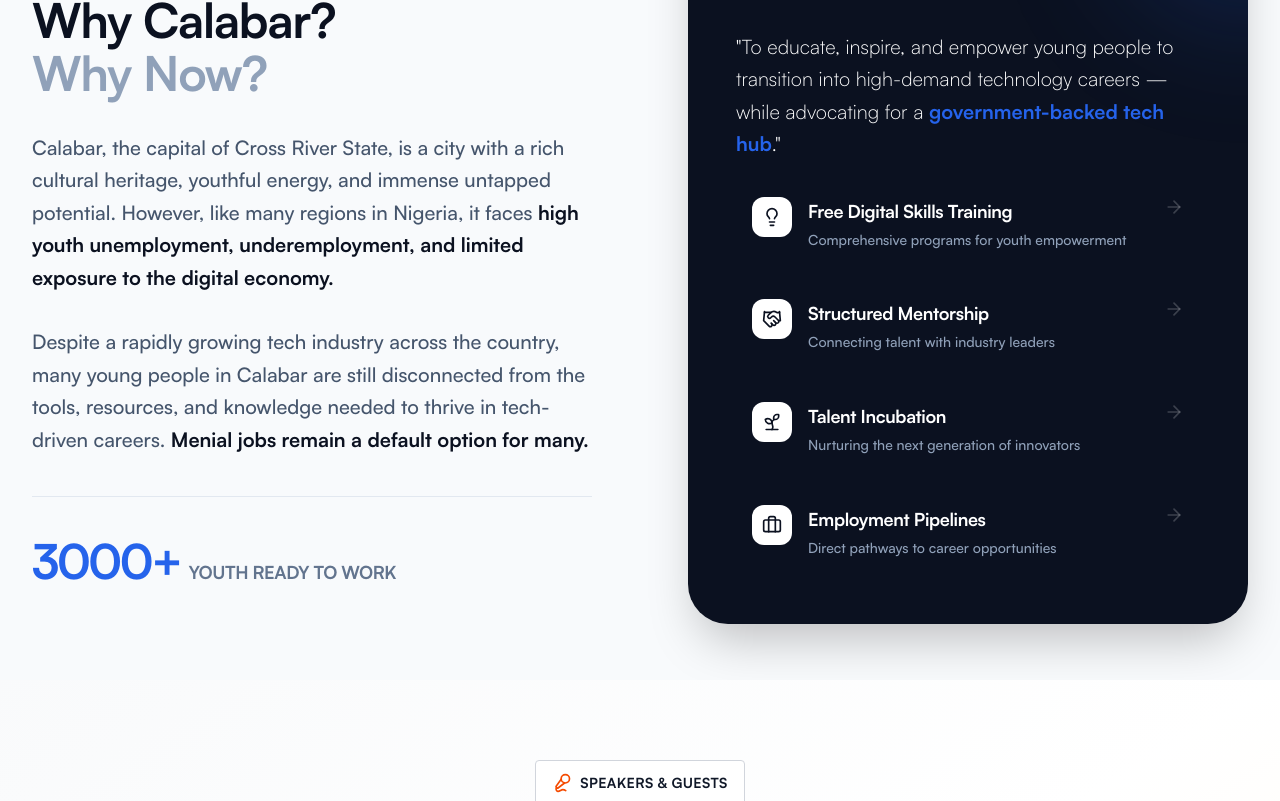
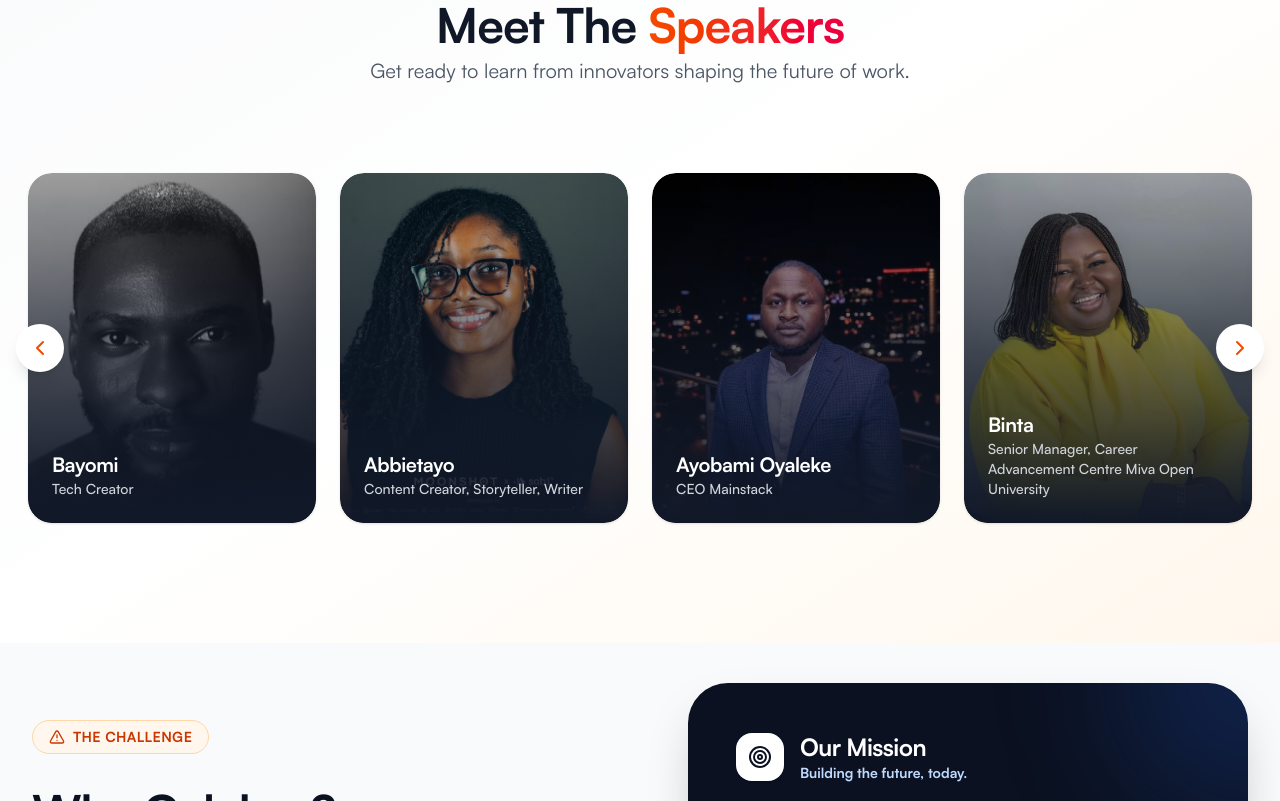
Before and after one commit to Olawoyin1/CTS, a React (Vite) app: page / in a window 1280 px wide. Shown: the part 2139-2940 px from the top of the page. Built offline with nearby package versions, Linux system fonts and the light colour scheme; grey boxes are pictures that could not be loaded.

Commit message:
rearrangement

```diff
--- a/src/App.tsx
+++ b/src/App.tsx
@@ -22,8 +22,8 @@
       <Hero />
       <Movement />
       <CTSStats />
+      <Speakers />
       <WhyCalabar />
-      <Speakers />
       <Objectives />
       <KeyFeatures />
       <Tracks />
```
